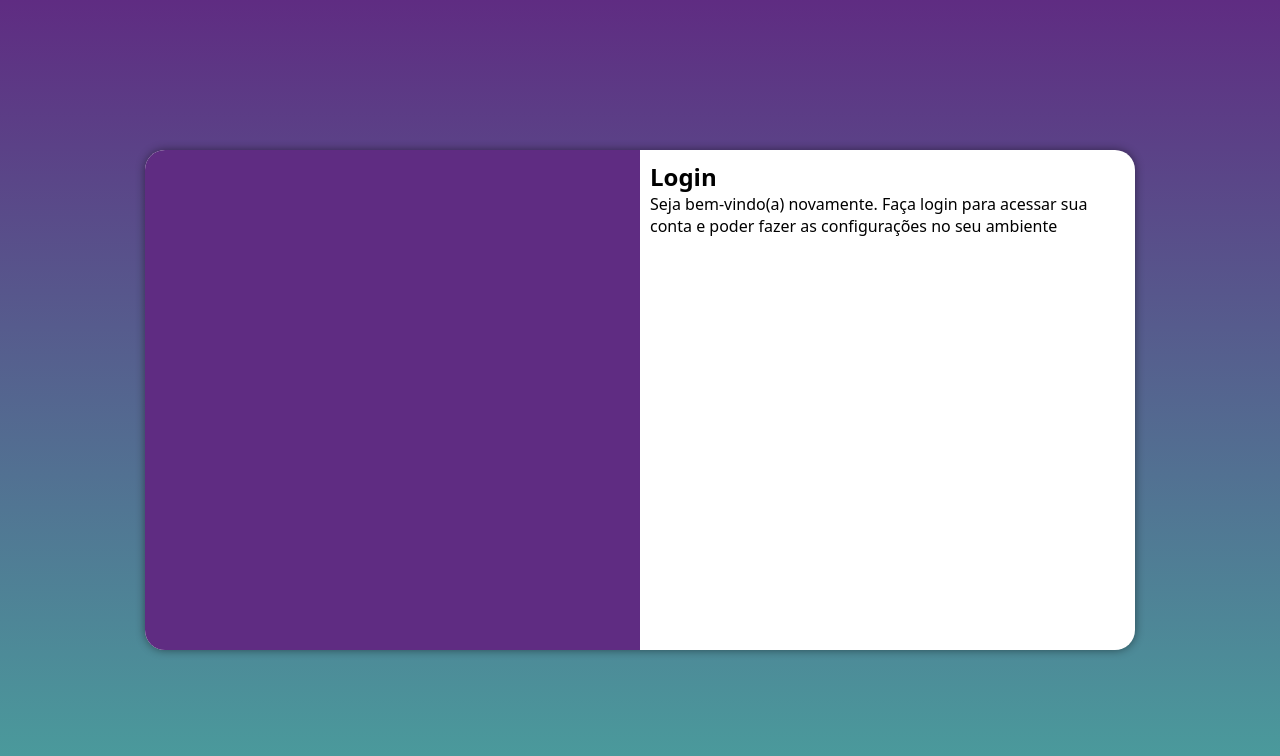
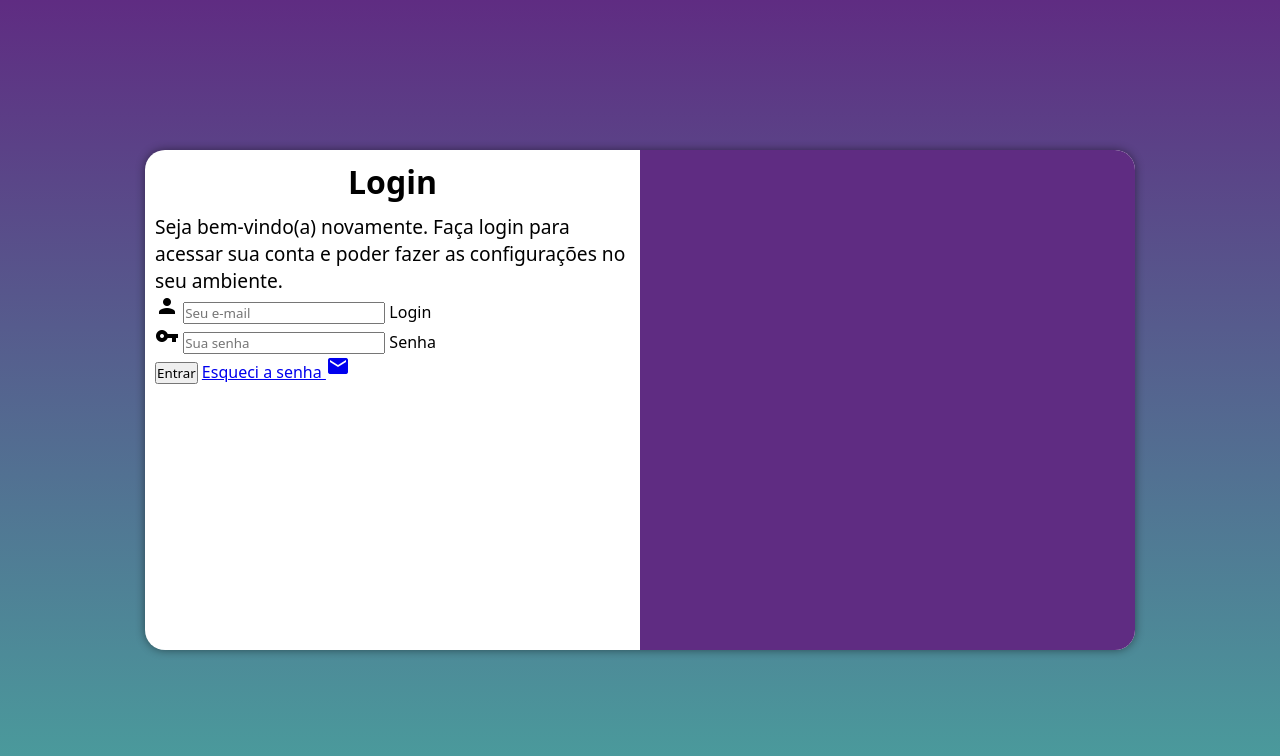
Before and after one commit to pauloedias/projeto-login, a plain HTML site: page index.html in a window 1280 px wide. Drawn offline with Linux system fonts and the light colour scheme.

Commit message:
adicionei o formulario

```diff
--- a/estilos/media-query.css
+++ b/estilos/media-query.css
@@ -31,7 +31,7 @@
     }
 
     section#login > div#imagem {
-        float: left;
+        float: right;
         background-position: bottom left;
         width: 50%;
         height: 100%;
@@ -39,7 +39,16 @@
     }
 
     section#login > div#formulario {
-        float: right;
+        float: left;
         width: 50%;
     }
+
+    div#formulario > h1{
+        font-size: 2em;
+    }
+
+    div#formulario > p {
+        font-size: 1.2em;
+    }
+
 }
--- a/estilos/style.css
+++ b/estilos/style.css
@@ -55,3 +55,12 @@ section#login > div#formulario {
     display: block;
     padding: 10px;
 }
+
+div#formulario > h1{
+    text-align: center;
+    margin-bottom: 10px;
+}
+
+div#formulario > p {
+    font-size: 0.8em;
+}
--- a/index.html
+++ b/index.html
@@ -4,6 +4,8 @@
     <meta charset="UTF-8">
     <meta name="viewport" content="width=device-width, initial-scale=1.0">
     <title>Login</title>
+    <link href="https://fonts.googleapis.com/icon?family=Material+Icons"
+    rel="stylesheet">
     <link rel="stylesheet" href="estilos/style.css">
     <link rel="stylesheet" href="estilos/media-query.css">
 </head>
@@ -14,8 +16,21 @@
 
             <div id="formulario">
                 <h1>Login</h1>
-                <p>Seja bem-vindo(a) novamente. Faça login para acessar sua conta e poder fazer as configurações no seu ambiente</p>
-                <form action="login.php" method="post"></form>
+                <p>Seja bem-vindo(a) novamente. Faça login para acessar sua conta e poder fazer as configurações no seu ambiente.</p>
+                <form action="login.php" method="post" autocomplete="on">
+                    <div class="campo">
+                        <span class="material-icons">person</span>
+                        <input type="email" name="login" id="ilogin" placeholder="Seu e-mail" autocomplete="email" required maxlength="30">
+                        <label for="ilogin">Login</label>
+                    </div>
+                    <div class="campo">
+                        <span class="material-icons">vpn_key</span>
+                        <input type="password" name="senha" id="isenha" placeholder="Sua senha" autocomplete="current-password" required minlength="8" maxlength="20">
+                        <label for="isenha">Senha</label>
+                    </div>
+                    <input type="submit" value="Entrar">
+                    <a href="esqueci.html">Esqueci a senha <span class="material-icons">mail</span></a>
+                </form>
             </div>
         </section>
     </main>
```
